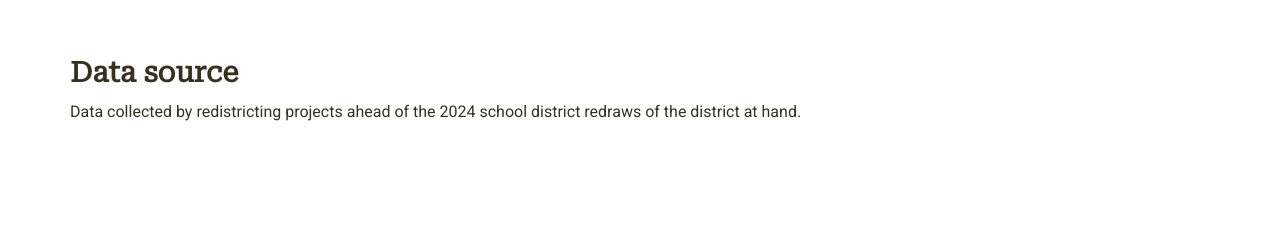
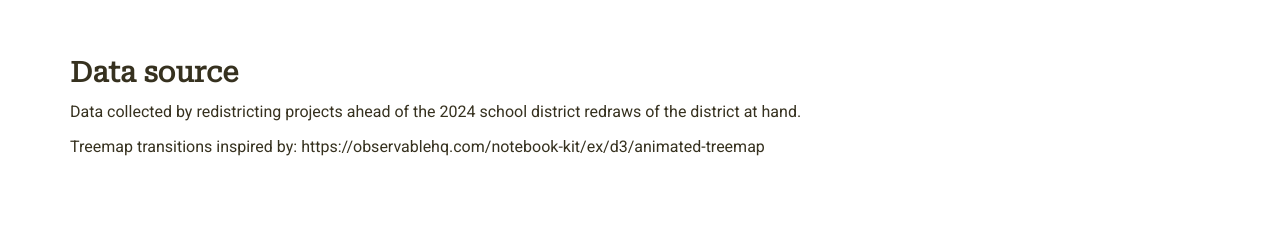
Before and after one commit to JuliaDoesThings/infovis-final-project, a website with bundled scripts: page index.html in a window 1280 px wide. Shown: the part 427-676 px from the top of the page. Built offline with nearby package versions, Linux system fonts and the light colour scheme.

Commit message:
credit applied

```diff
--- a/index.html
+++ b/index.html
@@ -28,6 +28,7 @@
 		<div class="source">
 			<h3>Data source</h3>
 			<p>Data collected by redistricting projects ahead of the 2024 school district redraws of the district at hand.</p>
+			<p>Treemap transitions inspired by: https://observablehq.com/notebook-kit/ex/d3/animated-treemap</p>
 		</div>
 
 
```
Also changed, not shown: dist/index.html.
